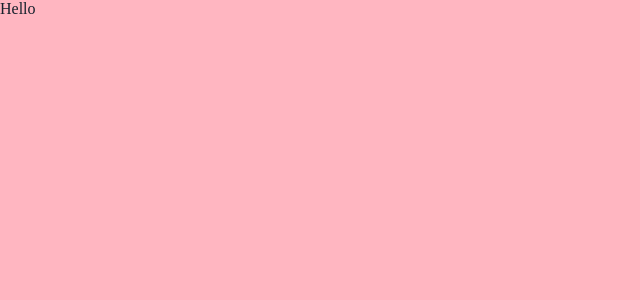
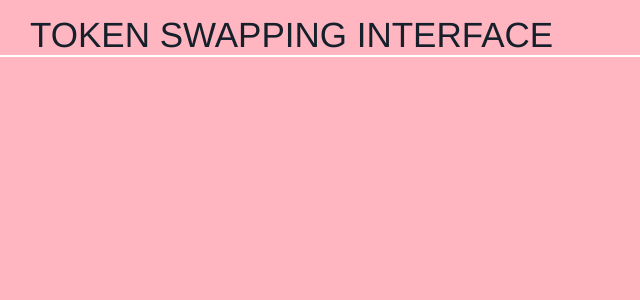
Before and after one commit to saranyavinjarapu/TokenSwappingInterface, a Vue app: page / in a window 1280 px wide. Shown: the top 300 px of the page, without its empty margins (0-640 px from the left). Built offline with nearby package versions, Linux system fonts and the light colour scheme.

Commit message:
created header component and added it to the app

```diff
--- a/src/App.vue
+++ b/src/App.vue
@@ -1,6 +1,16 @@
 <template>
-  <div class="app">Hello</div>
+  <div class="app"><Header></Header></div>
 </template>
+
+<script>
+import Header from '@/components/Header';
+
+export default {
+  components: {
+    Header,
+  },
+};
+</script>
 
 <style lang="scss">
 html,
--- /dev/null
+++ b/src/components/Header.vue
@@ -0,0 +1,30 @@
+<template>
+  <header>TOKEN SWAPPING INTERFACE</header>
+</template>
+
+<script>
+export default {
+  name: 'Header',
+};
+</script>
+
+<style scoped lang="scss">
+header {
+  padding: 15px 30px 0px 30px;
+  font-size: 35px;
+  font-family: Helvetica, sans-serif;
+  border-bottom: 2px solid #fff;
+  display: flex;
+  justify-content: space-between;
+  align-items: center;
+  text-align: center;
+}
+
+header h4 {
+  text-transform: capitalize;
+  font-style: italic;
+  font-size: 30px;
+  font-family: Helvetica, sans-serif;
+  font-weight: 500;
+}
+</style>
```
Also changed, not shown: 1 other file (tests, documents, lock files or other folders).
